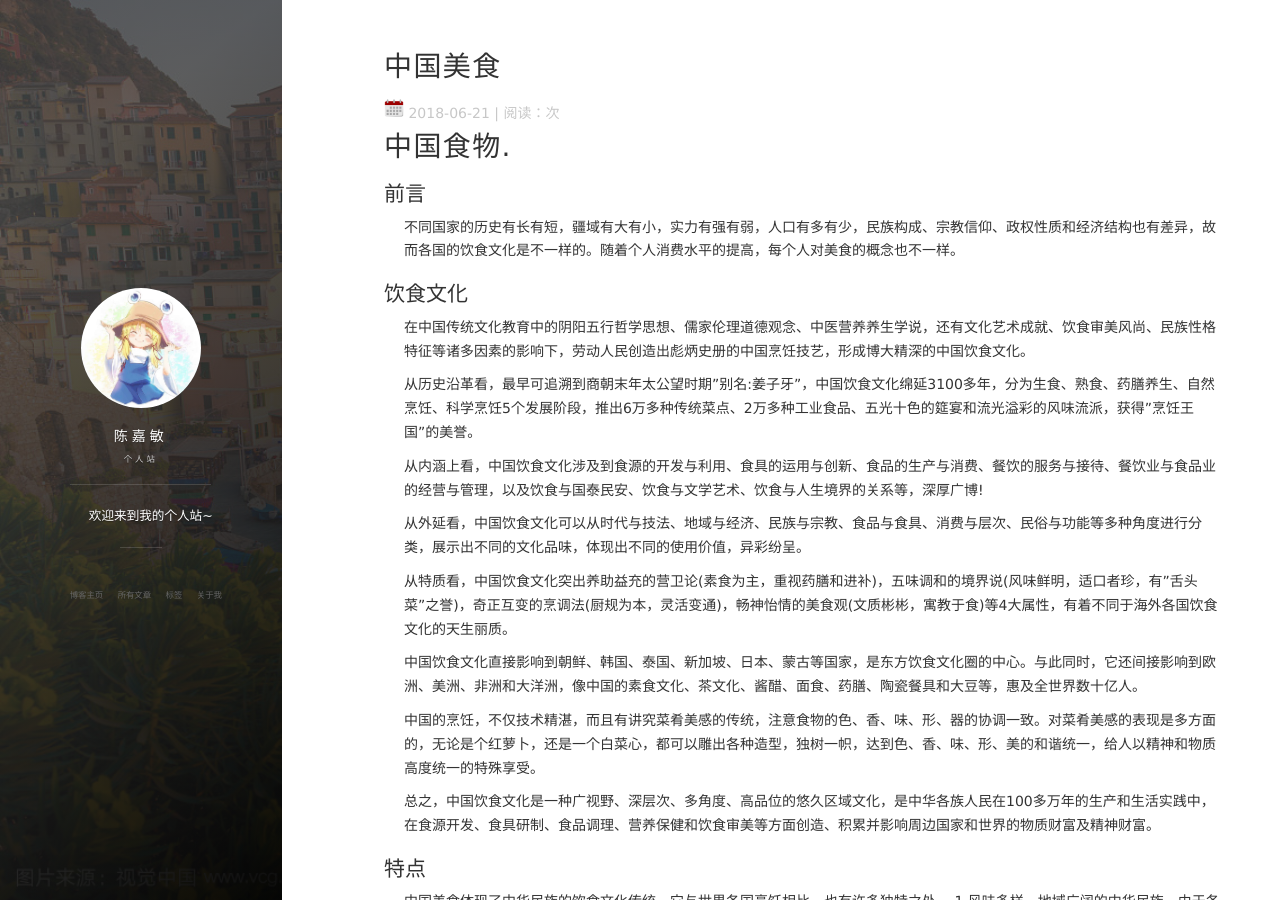
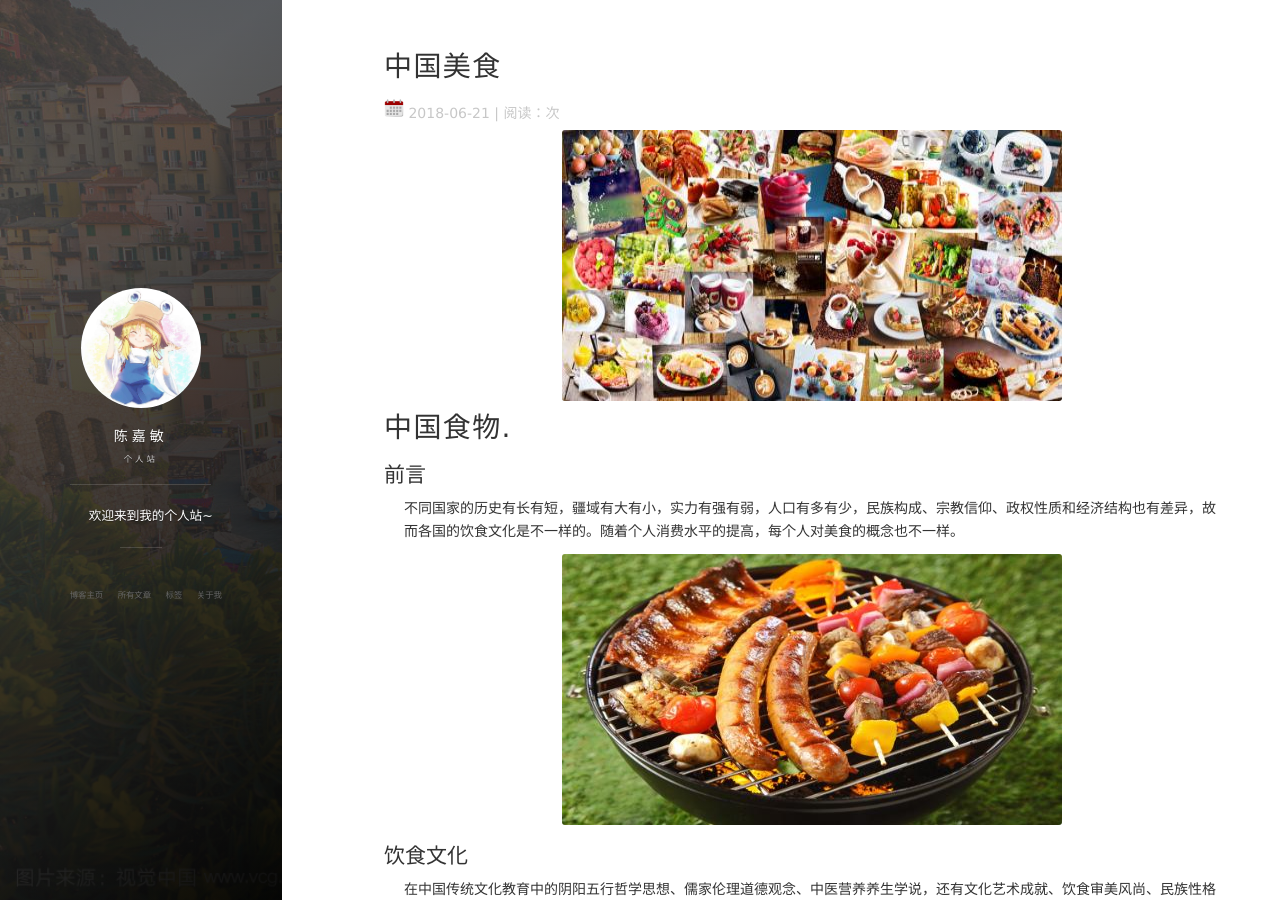
Before and after one commit to shujsegubfgf/shujsegubfgf.github.io, a Jekyll site: the page built from _posts/2016-07-05-MachineLearning_introduce.md, in a window 1280 px wide and 900 px high. Built offline with Jekyll 4.4.1, drawn with Linux system fonts in a browser that asks for light colours; nearby versions of some CDN libraries; comment, search, counter and statistics services are not loaded.

Commit message:
Update 2016-07-05-MachineLearning_introduce.md

```diff
--- a/_posts/2016-07-05-MachineLearning_introduce.md
+++ b/_posts/2016-07-05-MachineLearning_introduce.md
@@ -4,6 +4,8 @@ title: 中国美食
 date: 2018.6.21
 tag: iOS
 ---
+
+<img src="/images/posts/codeless/美食3.jpg" height="271" width="500">
 
 # 中国食物.
 
@@ -12,6 +14,9 @@ tag: iOS
 
 
 不同国家的历史有长有短，疆域有大有小，实力有强有弱，人口有多有少，民族构成、宗教信仰、政权性质和经济结构也有差异，故而各国的饮食文化是不一样的。随着个人消费水平的提高，每个人对美食的概念也不一样。
+
+
+<img src="/images/posts/codeless/美食1.jpg" height="271" width="500">
 
 ## 饮食文化
 
@@ -51,6 +56,9 @@ tag: iOS
 汤的烹制，最常用的是加水煮。水应一次加足，中途不得已要加水的话，一定要添加沸水。火候上，宜先用旺火煮沸，再用中小火烧至菜熟汤成。
 
 汤也可用隔水蒸或炖，将原料放盛器内，加入足量水和调味品，盖好，再放入蒸具蒸制，或放锅内隔水炖，至原料熟烂为止，是温补的上好方式。
+
+
+<img src="/images/posts/codeless/美食2.jpg" height="271" width="500">
 
 ## 典故
 
```
